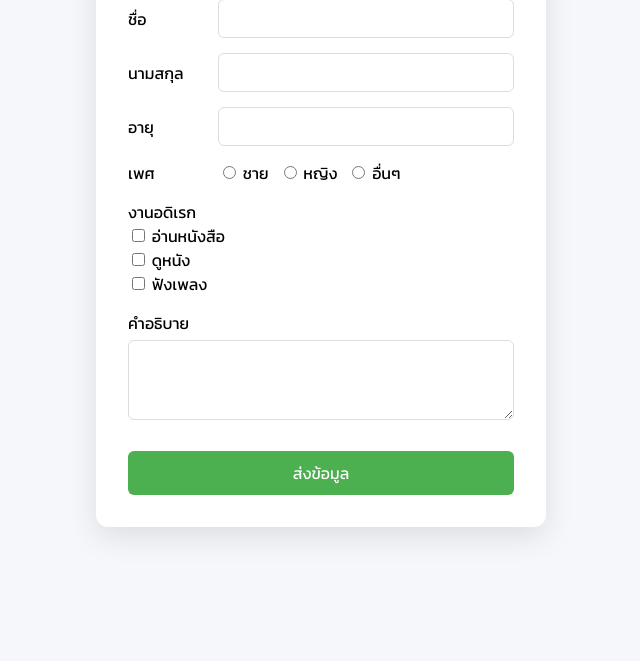
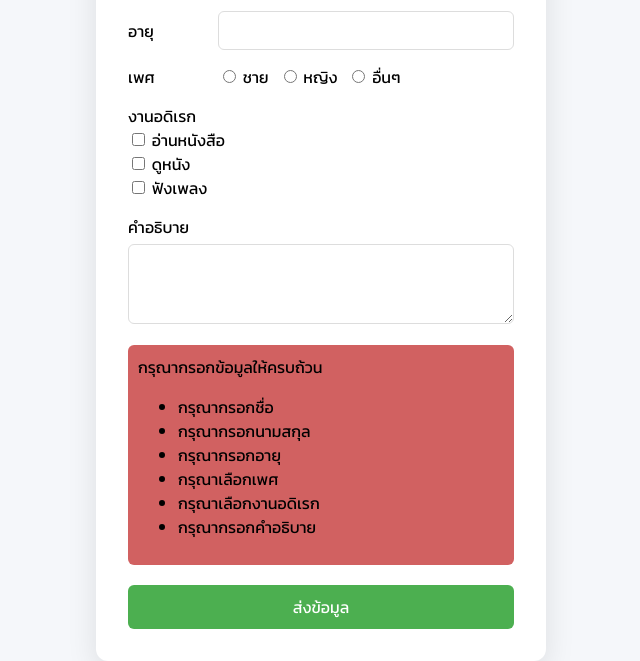
Before and after one commit to nontachain888/241_700, a plain HTML site: page Frontend/index.html in a window 1280 px wide. Both pictures are taken after a click on the button "ส่งข้อมูล". Shown: the part 177-838 px from the top of the page, without its empty margins (319-959 px from the left). Before the commit the page ends 800 px from the top, so only its background shows below. Drawn offline with nearby package versions, Linux system fonts and the light colour scheme; a web font is replaced by a local one.

Commit message:
Frontend Backend CSS HTML

```diff
--- a/Backend/index.js
+++ b/Backend/index.js
@@ -2,6 +2,9 @@
 const bodyParser = require('body-parser');
 const mysql = require('mysql2/promise');
 const app = express();
+const cors = require('cors');
+
+app.use(cors());
 
 app.use(bodyParser.json());
 
--- a/Backend/package.json
+++ b/Backend/package.json
@@ -10,6 +10,7 @@
   "description": "",
   "dependencies": {
     "body-parser": "^2.2.2",
+    "cors": "^2.8.6",
     "express": "^5.2.1",
     "mysql2": "^3.18.2",
     "nodemon": "^3.1.11"
--- a/Frontend/index.html
+++ b/Frontend/index.html
@@ -42,23 +42,27 @@
         <div class="form-input">
             งานอดิเรก
             <div>
-                <input name="interest" type="checkbox" value="อ่านหนังสือ"> อ่านหนังสือ
+                <input name="interests" type="checkbox" value="อ่านหนังสือ"> อ่านหนังสือ
             </div>
             <div>
-                <input name="interest" type="checkbox" value="ดูหนัง"> ดูหนัง
+                <input name="interests" type="checkbox" value="ดูหนัง"> ดูหนัง
             </div>
             <div>
-                <input name="interest" type="checkbox" value="ฟังเพลง"> ฟังเพลง
+                <input name="interests" type="checkbox" value="ฟังเพลง"> ฟังเพลง
             </div>
         </div>
         <div class="form-input">
             คำอธิบาย
             <textarea name="description"></textarea>
         </div>
+        <div id="message" class="message">
+            hi
+        </div>
         <div class="center">
             <button onclick="submitData()" class="button">ส่งข้อมูล</button>
         </div>
     </div>
+    <script src="https://cdn.jsdelivr.net/npm/axios@1.13.2/dist/axios.min.js"></script>
     <script src="index.js"></script>
 </body>
 </html>
--- a/Frontend/index.js
+++ b/Frontend/index.js
@@ -1,11 +1,35 @@
-function submitData () {
+const validateData = (userData) => {
+    let errors = [];
+    if (!userData.firstName) {
+        errors.push('กรุณากรอกชื่อ');
+    }
+    if (!userData.lastName) {
+        errors.push('กรุณากรอกนามสกุล');
+    }
+    if (!userData.age) {
+        errors.push('กรุณากรอกอายุ');
+    }
+    if (!userData.gender) {
+        errors.push('กรุณาเลือกเพศ');
+    }
+    if (!userData.interests) {
+        errors.push('กรุณาเลือกงานอดิเรก');
+    }
+    if (!userData.description) {
+        errors.push('กรุณากรอกคำอธิบาย');
+    }
+    return errors;
+}
+const submitData = async () => {
     let firstNameDOM = document.querySelector('input[name=firstname]');
     let lastNameDOM = document.querySelector('input[name=lastname]');
     let ageDOM = document.querySelector('input[name=age]');
-    let genderDOM = document.querySelector('input[name=gender]:checked');
-    let interestDOMs = document.querySelectorAll('input[name=interest]:checked');
+    let genderDOM = document.querySelector('input[name=gender]:checked') || {};
+    let interestDOMs = document.querySelectorAll('input[name=interests]:checked') || {};
     let descriptionDOM = document.querySelector('textarea[name=description]');
 
+    let messageDOM = document.getElementById('message');
+   try {
     let interest = ''
     for (let i = 0; i < interestDOMs.length; i++) {
         interest += interestDOMs[i].value
@@ -20,7 +44,40 @@
         age: ageDOM.value,
         gender: genderDOM.value,
         description: descriptionDOM.value,
-        interest: interest
+        interests: interest
     }
-     console.log('submitData', userData);
-}
+    console.log('submitData', userData);
+
+    const errors = validateData(userData);
+    if (errors.length > 0) {
+        throw {
+            message: 'กรุณากรอกข้อมูลให้ครบถ้วน',
+            errors: errors
+        }
+    }
+
+    const response = await axios.post('http://localhost:8000/users', userData);
+     console.log('response', response);
+     messageDOM.innerText = "บันทึกข้อมูลสำเร็จ";
+     messageDOM.className = "message success";
+    } catch (error) {
+        console.log('Error Message:', error.message);
+        console.log('Error Details:', error.errors);
+        //if (error.response) {
+          //  console.error('Error response:', error.response.data);
+        // }
+        let htmlData = '<div>'
+        htmlData += `<div>` + error.message + `</div>`;
+        htmlData += '<ul>';
+        for (let i = 0; i < error.errors.length; i++) {
+            htmlData += `<li>` + error.errors[i] + `</li>`;
+        }
+        htmlData += '</ul>';
+        htmlData += '<div>';
+
+
+        messageDOM.innerHTML = htmlData;
+        messageDOM.className = "message danger";
+
+    }
+ }
--- a/Frontend/styles.css
+++ b/Frontend/styles.css
@@ -92,3 +92,21 @@
 .button:hover {
     background-color: #45a049;
 }
+
+.message {
+    background-color: rgb(212, 212, 121);
+    padding: 10px;
+    margin-bottom: 10px;
+    border-radius: 6px;
+    display: none;
+}
+
+.message.success {
+    background-color: #89ca8b;
+    display: block;
+}
+
+.message.danger {
+    background-color: #d16161;
+    display: block;
+}
```
Also changed, not shown: 1 other file.
